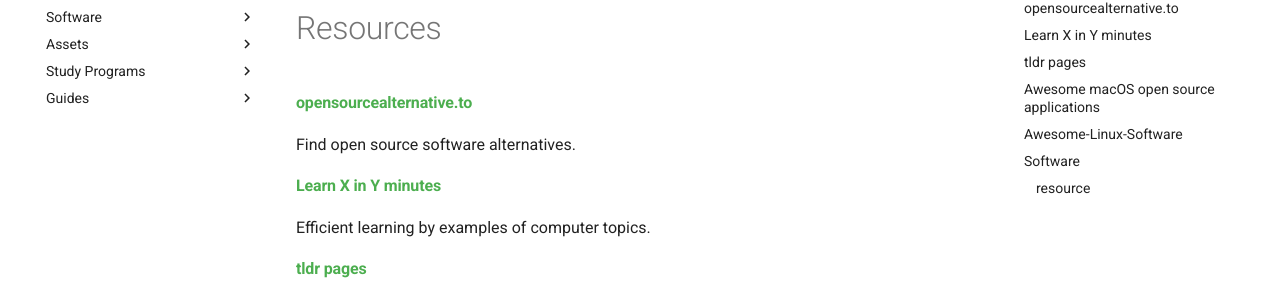
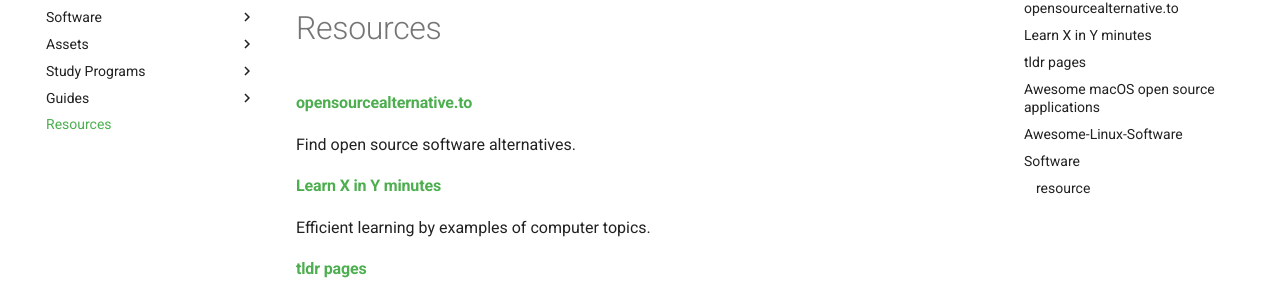
Before and after one commit to aho-opensource/homepage, an MkDocs documentation site: the page built from docs/resources/index.md, in a window 1280 px wide. Shown: the part 130-431 px from the top of the page. Built offline with MkDocs 1.6.1 and Material for MkDocs 9.7.7, drawn with Linux system fonts in a browser that asks for light colours; comment, search, counter and statistics services are not loaded.

Commit message:
"Resources" to navigation menu

```diff
--- a/macros.py
+++ b/macros.py
@@ -23,5 +23,5 @@
         resource_str = "Resources"
         svg_icon = R'<svg xmlns="http://www.w3.org/2000/svg" viewBox="0 0 24 24"><path d="M3 4v18c0 1.1.9 2 2 2h12v-2H5V4zm16-4H9C7.9 0 7 .9 7 2v16c0 1.1.9 2 2 2h10c1.1 0 2-.9 2-2V2c0-1.1-.9-2-2-2m-4.4 13.8-.6.5-.6-.5c-2-1.9-3.4-3.1-3.4-4.6C10 8 11 7 12.2 7c.7 0 1.4.3 1.8.8.4-.5 1.1-.8 1.8-.8C17 7 18 7.9 18 9.2c0 1.5-1.4 2.7-3.4 4.6"></path></svg>'
         # ^icon: :material-cards-playing-heart-multiple:
-        ret = R'<a class="{}" href="../resources/{}/"><span class="twemoji">{}</span> {}</a>'.format(  css_class, name, svg_icon, resource_str  )
+        ret = R'<a class="{}" href="../resources/{}"><span class="twemoji">{}</span> {}</a>'.format(  css_class, name, svg_icon, resource_str  )
         return ret
--- a/mkdocs.yml
+++ b/mkdocs.yml
@@ -41,6 +41,7 @@
   - "Guides":
     - guides/githubpages-portfolio.md
     - guides/markdown.md
+  - "Resources": resources/index.md
   #- about.md
   #- todo.md
 
```
Also changed, not shown: docs/index.md (+1 -1 lines).
